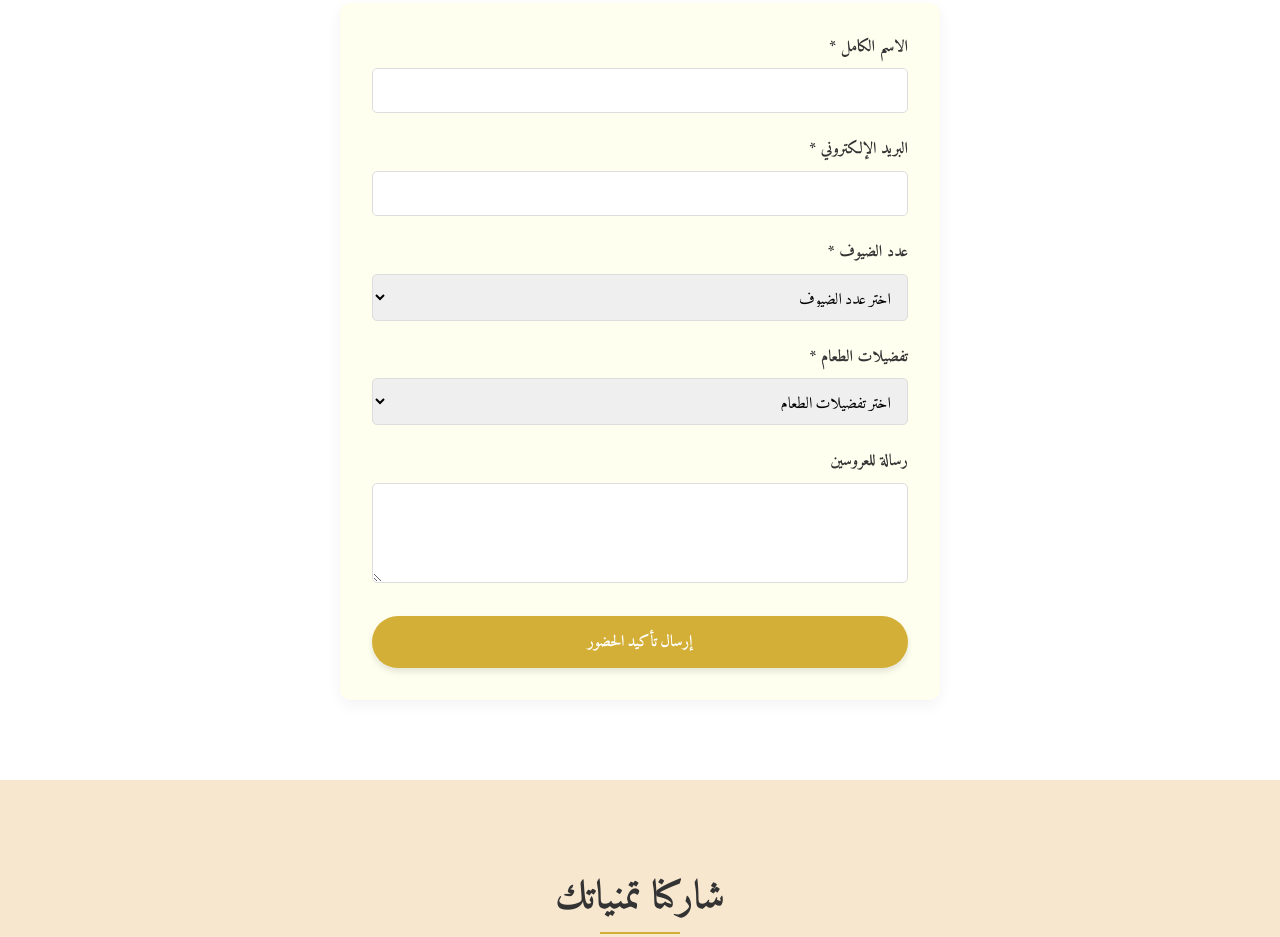
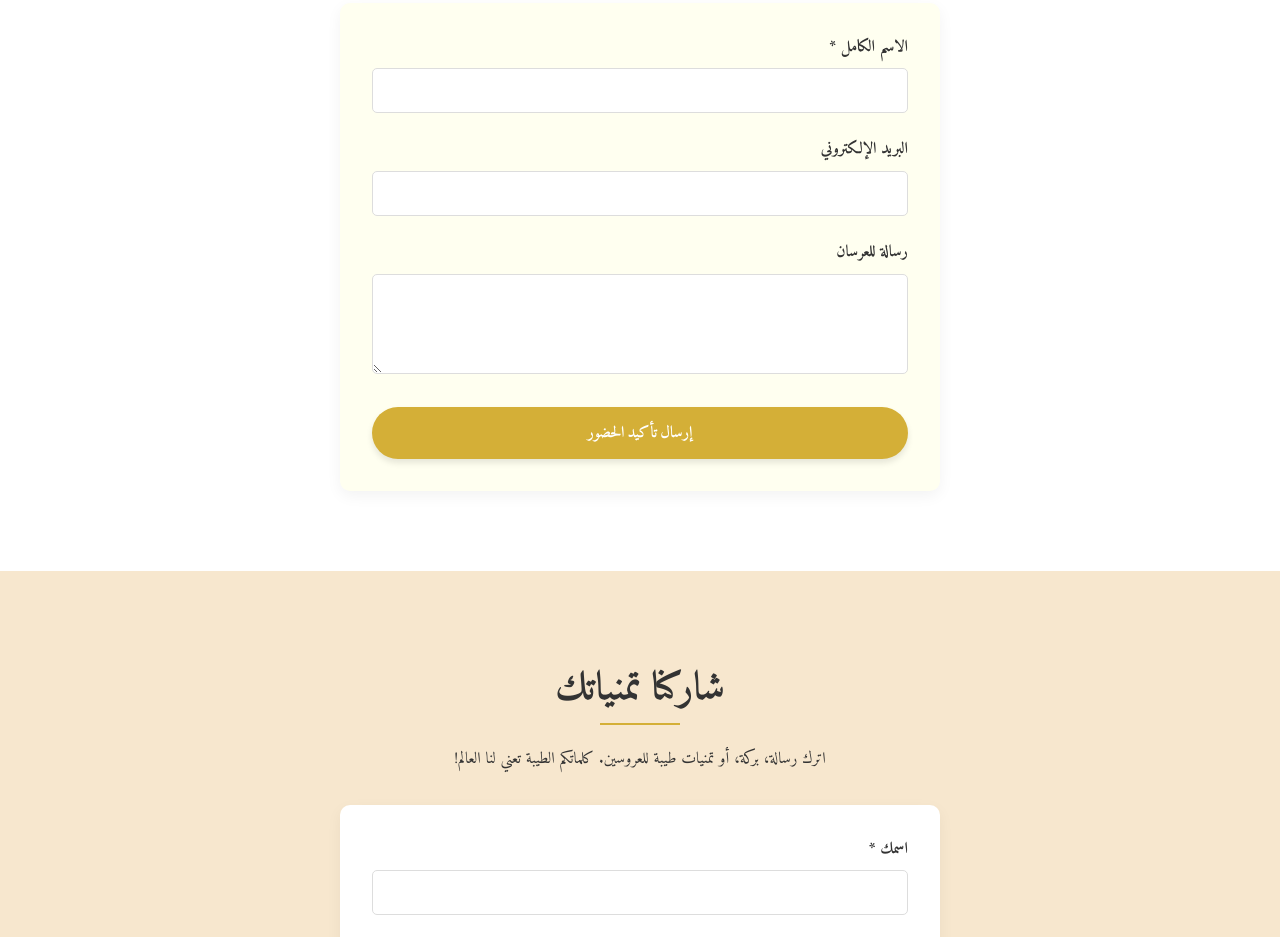
Before and after one commit to omarjehadd/Omar, a plain HTML site: page index.html in a window 1280 px wide. Shown: the part 3920-4857 px from the top of the page. Drawn offline with nearby package versions, Linux system fonts and the light colour scheme.

Commit message:
Update index.html

```diff
--- a/index.html
+++ b/index.html
@@ -773,11 +773,11 @@
                 </div>
 
                 <div class="form-group">
-                    <label for="email" class="form-label" data-ar="البريد الإلكتروني *" data-en="Email Address *">البريد الإلكتروني *</label>
-                    <input type="email" id="email" class="form-input" required>
+                    <label for="email" class="form-label" data-ar="البريد الإلكتروني " data-en="Email Address ">البريد الإلكتروني </label>
+                    <input type="email" id="email" class="form-input">
                 </div>
 
-                <div class="form-group">
+                <!--<div class="form-group">
                     <label for="guests" class="form-label" data-ar="عدد الضيوف *" data-en="Number of Guests *">عدد الضيوف *</label>
                     <select id="guests" class="form-select" required>
                         <option value="" disabled selected data-ar="اختر عدد الضيوف" data-en="Select number of guests">اختر عدد الضيوف</option>
@@ -797,10 +797,10 @@
                         <option value="vegetarian" data-ar="نباتي" data-en="Vegetarian">نباتي</option>
                         <option value="vegan" data-ar="نباتي صرف" data-en="Vegan">نباتي صرف</option>
                     </select>
-                </div>
+                </div>-->
 
                 <div class="form-group">
-                    <label for="message" class="form-label" data-ar="رسالة للعروسين" data-en="Message for the Couple">رسالة للعروسين</label>
+                    <label for="message" class="form-label" data-ar="رسالة للعرسان" data-en="Message for the Couple">رسالة للعرسان</label>
                     <textarea id="message" class="form-textarea" data-ar-placeholder="شاركنا تمنياتك..." data-en-placeholder="Share your well wishes..."></textarea>
                 </div>
 
```
